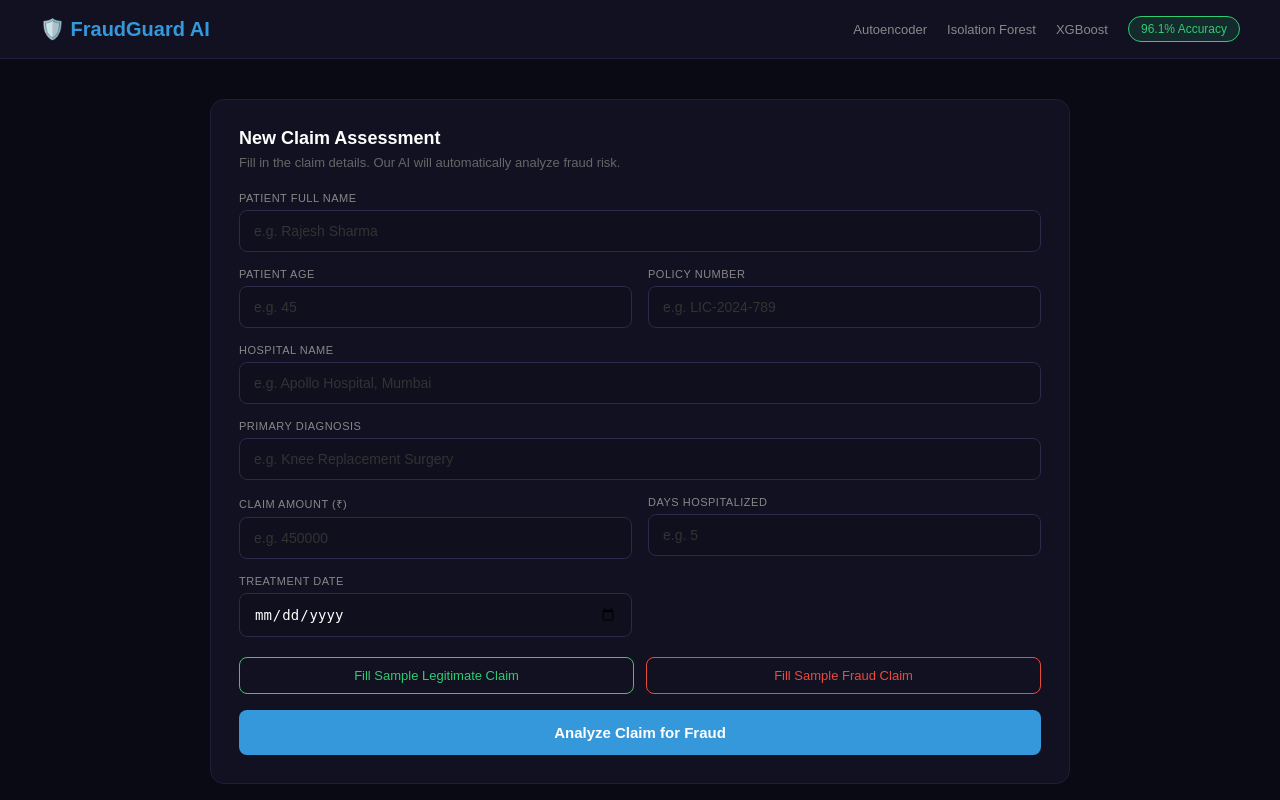
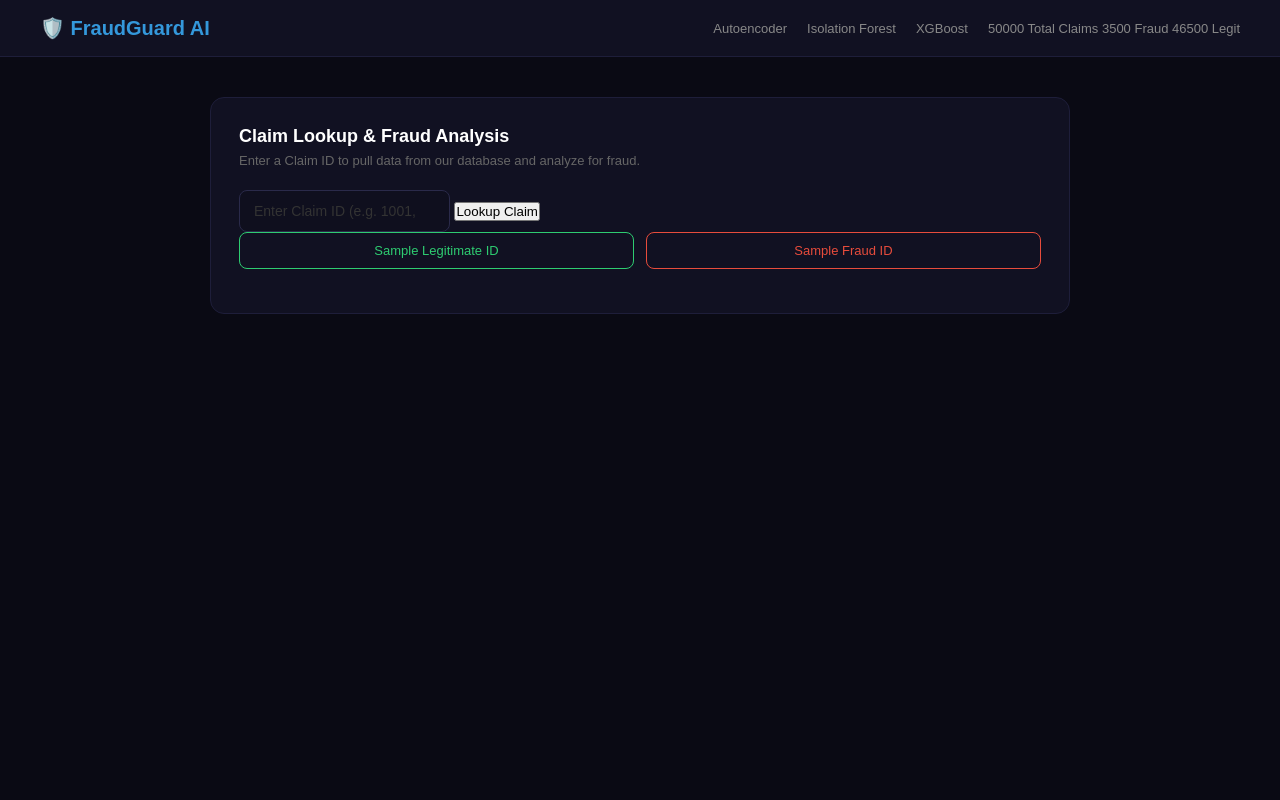
Before and after one commit to shravanichavan768-alt/insurance-fraud-autoencoder, a Flask app: page / in a window 1280 px wide. Run offline with Flask 3, Linux system fonts and the light colour scheme; data comes from the database, SQL or seed files in the repository; parts of the project's set-up code (start-up, migrations or seed data) failed here and were passed over.

Commit message:
update html with claim id lookup from real database

```diff
--- a/templates/index.html
+++ b/templates/index.html
@@ -18,63 +18,45 @@
             <span> Autoencoder</span>
             <span> Isolation Forest</span>
             <span> XGBoost</span>
-            <span class="nav-accuracy">96.1% Accuracy</span>
+            <div class="nav-pills">
+                <span class="pill blue">{{ stats.total | int }} Total Claims</span>
+                <span class="pill red">{{ stats.fraud | int }} Fraud</span>
+                <span class="pill green">{{ stats.legit | int }} Legit</span>
+            </div>
         </div>
     </div>
 
     <div class="main">
 
-        <!-- Form Card -->
+        <!-- Lookup Card -->
         <div class="form-card">
-            <h3> New Claim Assessment</h3>
-            <p class="form-sub">Fill in the claim details. Our AI will automatically analyze fraud risk.</p>
+            <h3> Claim Lookup & Fraud Analysis</h3>
+            <p class="form-sub">Enter a Claim ID to pull data from our database and analyze for fraud.</p>
 
-            <div class="form-grid">
-                <div class="form-group full">
-                    <label>Patient Full Name</label>
-                    <input type="text" id="patient_name" placeholder="e.g. Rajesh Sharma">
-                </div>
-                <div class="form-group">
-                    <label>Patient Age</label>
-                    <input type="number" id="patient_age" placeholder="e.g. 45">
-                </div>
-                <div class="form-group">
-                    <label>Policy Number</label>
-                    <input type="text" id="policy_number" placeholder="e.g. LIC-2024-789">
-                </div>
-                <div class="form-group full">
-                    <label>Hospital Name</label>
-                    <input type="text" id="hospital_name" placeholder="e.g. Apollo Hospital, Mumbai">
-                </div>
-                <div class="form-group full">
-                    <label>Primary Diagnosis</label>
-                    <input type="text" id="diagnosis" placeholder="e.g. Knee Replacement Surgery">
-                </div>
-                <div class="form-group">
-                    <label>Claim Amount (₹)</label>
-                    <input type="number" id="claim_amount" placeholder="e.g. 450000">
-                </div>
-                <div class="form-group">
-                    <label>Days Hospitalized</label>
-                    <input type="number" id="hospital_stay_days" placeholder="e.g. 5">
-                </div>
-                <div class="form-group">
-                    <label>Treatment Date</label>
-                    <input type="date" id="treatment_date">
-                </div>
+            <div class="lookup-row">
+                <input type="number" id="claim_id"
+                       placeholder="Enter Claim ID (e.g. 1001, 5432, 33554)">
+                <button class="lookup-btn" onclick="lookupClaim()">
+                     Lookup Claim
+                </button>
             </div>
 
             <div class="sample-btns">
-                <button class="sample-btn legit-btn" onclick="fillSample('legit')">
-                    Fill Sample Legitimate Claim
+                <button class="sample-btn legit-btn" onclick="fillId('legit')">
+                    Sample Legitimate ID
                 </button>
-                <button class="sample-btn fraud-btn" onclick="fillSample('fraud')">
-                     Fill Sample Fraud Claim
+                <button class="sample-btn fraud-btn" onclick="fillId('fraud')">
+                     Sample Fraud ID
                 </button>
             </div>
+        </div>
 
-            <button class="predict-btn" onclick="predict()">
-                 Analyze Claim for Fraud
+
+        <div class="claim-details-card" id="claim-details" style="display:none">
+            <h3> Claim Details <span id="claim-id-badge"></span></h3>
+            <div class="details-grid" id="details-grid"></div>
+            <button class="predict-btn" onclick="analyzeFraud()">
+                 Analyze This Claim for Fraud
             </button>
         </div>
 
@@ -83,13 +65,14 @@
 
         <!-- Claims Log -->
         <div class="log-card" id="log-card" style="display:none">
-            <h3> Recent Claims Log</h3>
+            <h3> Recent Claims Analyzed</h3>
             <table class="log-table">
                 <thead>
                     <tr>
-                        <th>Patient</th>
-                        <th>Hospital</th>
+                        <th>Claim ID</th>
                         <th>Amount (₹)</th>
+                        <th>Procedures</th>
+                        <th>Stay Days</th>
                         <th>Risk Score</th>
                         <th>Verdict</th>
                         <th>Time</th>
```
